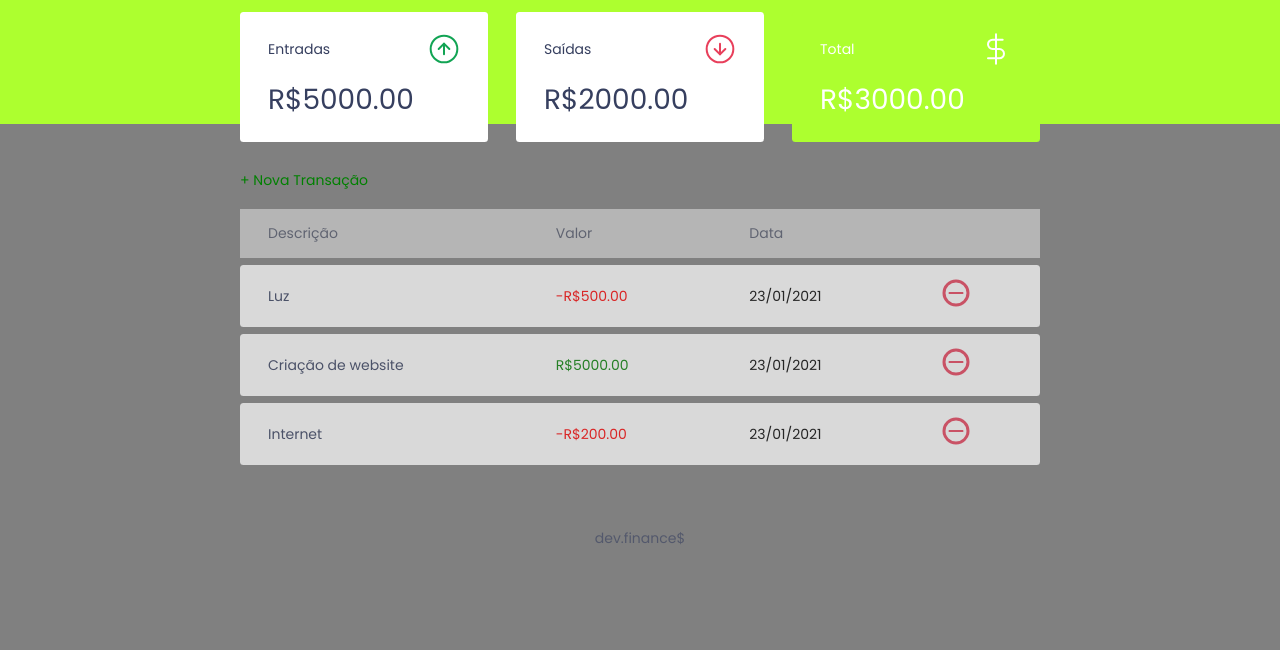
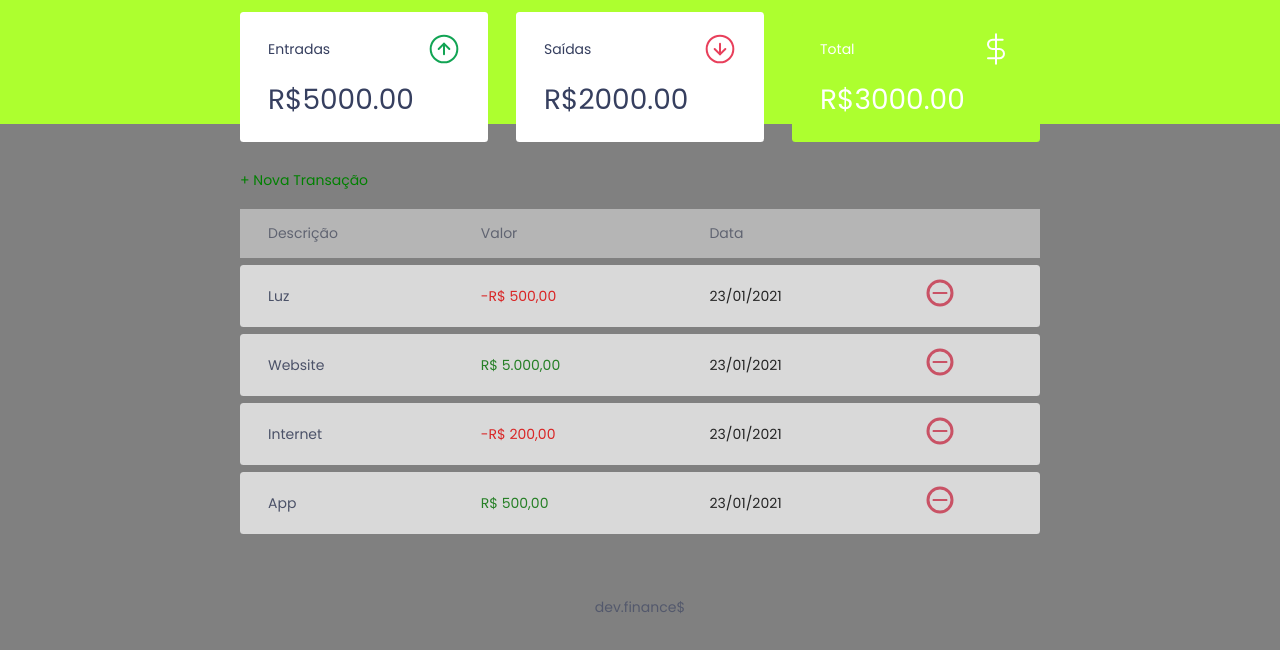
Before and after one commit to pisfe/html, a plain HTML site: page index.html in a window 1280 px wide. Shown: the part 74-724 px from the top of the page. Drawn offline with Linux system fonts and the light colour scheme.

Commit message:
separando formatação da tabela de movimentações

```diff
--- a/index.html
+++ b/index.html
@@ -64,30 +64,6 @@
                     </tr>
                 </thead>
                 <tbody>
-                    <tr>
-                        <td class="description">Luz</td>
-                        <td class="expense">-R$500.00</td>
-                        <td class="date">23/01/2021</td>
-                        <td>
-                            <img src="./assets/minus.svg" alt="">
-                        </td>
-                    </tr>
-                    <tr>
-                        <td class="description">Criação de website</td>
-                        <td class="income">R$5000.00</td>
-                        <td class="date">23/01/2021</td>
-                        <td>
-                            <img src="./assets/minus.svg" alt="">
-                        </td>
-                    </tr>
-                    <tr>
-                        <td class="description">Internet</td>
-                        <td class="expense">-R$200.00</td>
-                        <td class="date">23/01/2021</td>
-                        <td>
-                            <img src="./assets/minus.svg" alt="">
-                        </td>
-                    </tr>
                 </tbody>
             </table>
         </section>
--- a/scripts.js
+++ b/scripts.js
@@ -29,6 +29,12 @@ const transactions = [
         amount: -20000,
         date: '23/01/2021'
     },
+    {
+        id:4,
+        description: 'App',
+        amount: 50000,
+        date: '23/01/2021'
+    },
 ]
 
 
@@ -43,3 +49,54 @@ const Transaction = {
         //entradas - saidas
     }
 }
+
+const Utils = {
+    formatCurrency(value){
+        const signal = Number(value) < 0 ? "-" : ""
+
+        value = String(value).replace(/\D/g,"")
+
+        value = Number(value) / 100
+
+        value = value.toLocaleString("pt-BR",{
+            style: "currency",
+            currency: "BRL"
+        })
+
+        return signal + value
+    }
+}
+
+const DOM = {
+
+    transactionsContainer: document.querySelector('#data-table tbody'),
+    addTransaction(transaction,index){
+        const tr = document.createElement('tr')
+        tr.innerHTML = DOM.innerHTMLTransaction(transaction)
+
+        DOM.transactionsContainer.appendChild(tr)
+    },
+    innerHTMLTransaction(transaction){
+
+        const CSSclass = transaction.amount > 0 ? "income" : "expense"
+
+        const amount = Utils.formatCurrency(transaction.amount)
+
+        const html = `
+                <td class="description">${transaction.description}</td>
+                <td class="${CSSclass}">${amount}</td>
+                <td class="date">${transaction.date}</td>
+                <td>
+                    <img src="./assets/minus.svg" alt="Remover transação">
+                </td>
+        `
+
+        return html
+    }
+}
+
+
+
+transactions.forEach(function (transaction){
+    DOM.addTransaction(transaction)
+})
```
